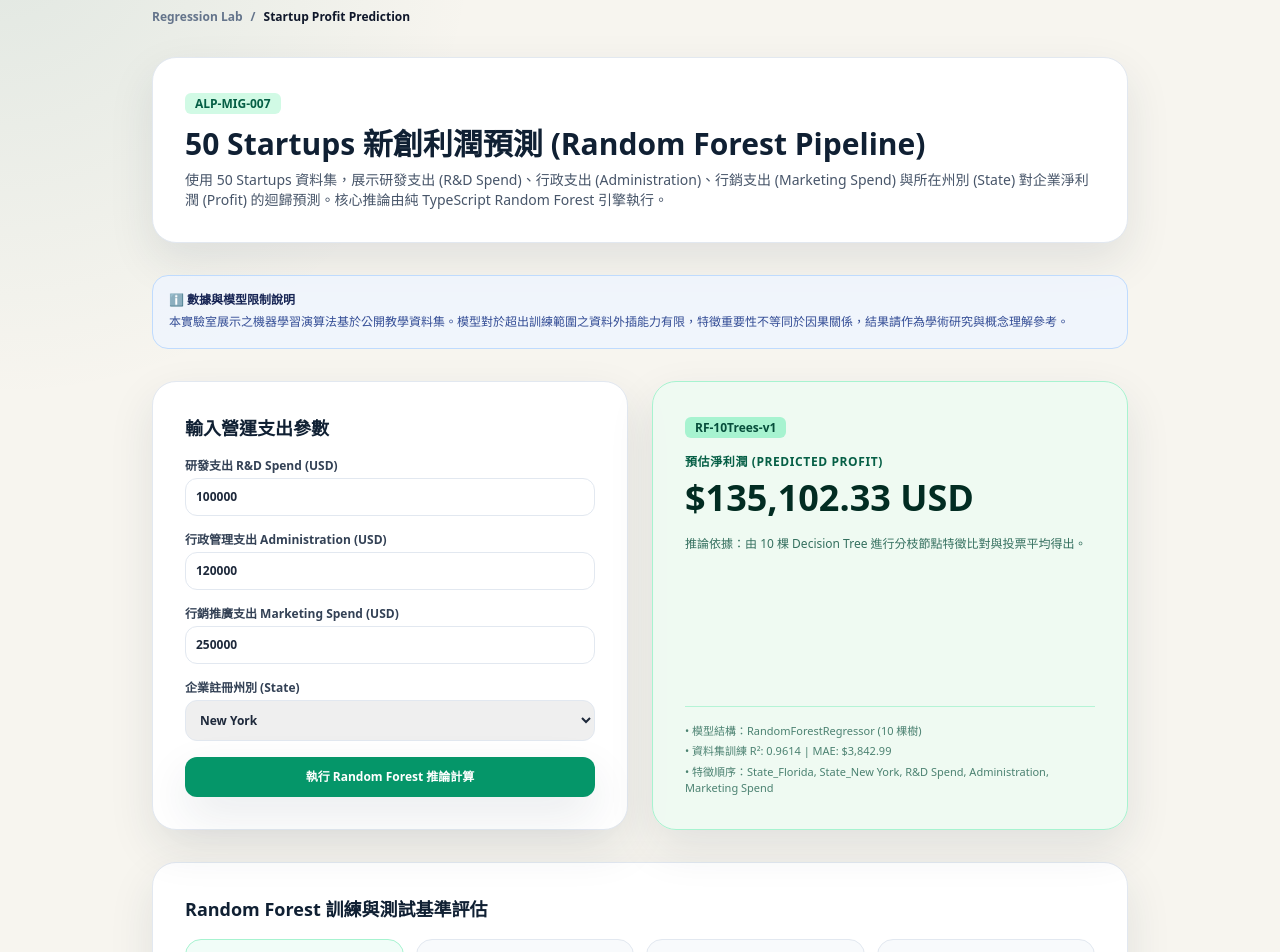
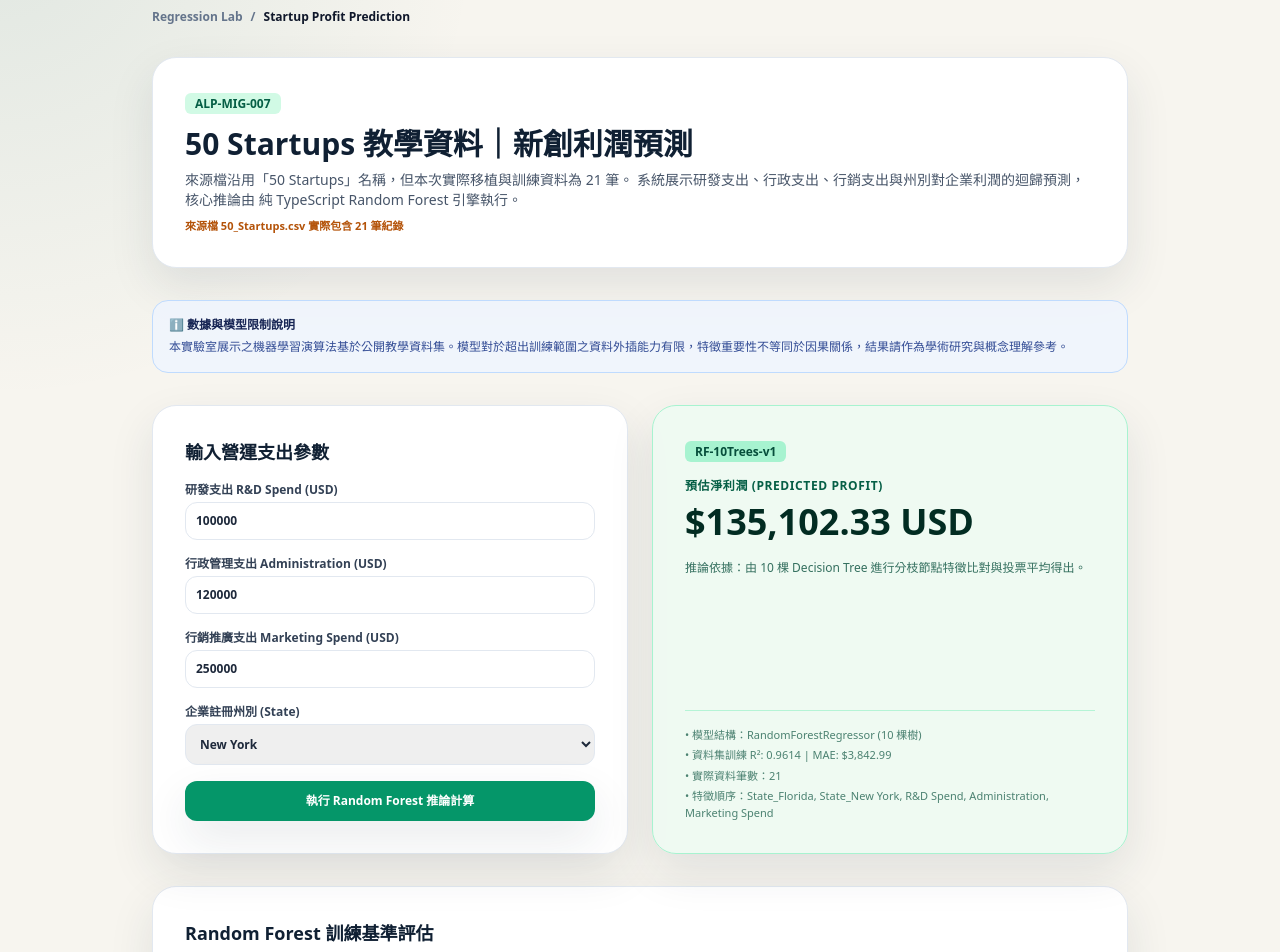
Before and after one commit to gshan1209-cell/AI-Learning-Portfolio, a Next.js app: page /regression-lab/startup-profit in a window 1280 px wide. Shown: the part 80-1032 px from the top of the page. Built offline with nearby package versions, Linux system fonts and the light colour scheme.

Commit message:
fix: display actual startup dataset size

```diff
--- a/src/app/regression-lab/startup-profit/page.tsx
+++ b/src/app/regression-lab/startup-profit/page.tsx
@@ -24,43 +24,43 @@ export default function StartupProfitPage() {
 
   return (
     <div className="mx-auto max-w-5xl space-y-8 px-4 py-8 md:px-6">
-      {/* Breadcrumb */}
       <div className="flex items-center gap-2 text-xs font-semibold text-slate-500">
         <Link href="/regression-lab" className="hover:text-brand">Regression Lab</Link>
         <span>/</span>
-        <span className="text-slate-900 font-bold">Startup Profit Prediction</span>
+        <span className="font-bold text-slate-900">Startup Profit Prediction</span>
       </div>
 
-      {/* Header */}
       <div className="rounded-3xl border border-slate-200 bg-white p-6 shadow-soft md:p-8">
         <span className="rounded-md bg-emerald-100 px-2.5 py-0.5 text-xs font-bold text-emerald-800">
           ALP-MIG-007
         </span>
         <h1 className="mt-3 text-2xl font-black text-ink md:text-3xl">
-          50 Startups 新創利潤預測 (Random Forest Pipeline)
+          50 Startups 教學資料｜新創利潤預測
         </h1>
         <p className="mt-2 text-xs leading-relaxed text-slate-600 md:text-sm">
-          使用 50 Startups 資料集，展示研發支出 (R&D Spend)、行政支出 (Administration)、行銷支出 (Marketing Spend) 與所在州別 (State) 對企業淨利潤 (Profit) 的迴歸預測。核心推論由純 TypeScript Random Forest 引擎執行。
+          來源檔沿用「50 Startups」名稱，但本次實際移植與訓練資料為 {metadata.datasetRows} 筆。
+          系統展示研發支出、行政支出、行銷支出與州別對企業利潤的迴歸預測，核心推論由
+          純 TypeScript Random Forest 引擎執行。
+        </p>
+        <p className="mt-2 text-[11px] font-semibold text-amber-700">
+          {metadata.datasetNote}
         </p>
       </div>
 
-      {/* General Ethics & Domain Notice */}
       <EthicsNotice type="general" />
 
-      {/* Prediction Form & Interactive Lab */}
       <div className="grid gap-6 md:grid-cols-2">
-        {/* Form Inputs */}
-        <div className="rounded-3xl border border-slate-200 bg-white p-6 shadow-soft md:p-8 space-y-4">
+        <div className="space-y-4 rounded-3xl border border-slate-200 bg-white p-6 shadow-soft md:p-8">
           <h3 className="text-lg font-black text-ink">輸入營運支出參數</h3>
 
           <div>
-            <label className="block text-xs font-bold text-slate-700">研發支出 R&D Spend (USD)</label>
+            <label className="block text-xs font-bold text-slate-700">研發支出 R&amp;D Spend (USD)</label>
             <input
               type="number"
               min="0"
               max="1000000"
               value={input.rdSpend}
-              onChange={(e) => setInput({ ...input, rdSpend: Number(e.target.value) })}
+              onChange={(event) => setInput({ ...input, rdSpend: Number(event.target.value) })}
               className="mt-1 w-full rounded-xl border border-slate-200 p-2.5 text-xs font-bold text-slate-800 shadow-2xs focus:border-brand focus:outline-none"
             />
           </div>
@@ -72,7 +72,7 @@ export default function StartupProfitPage() {
               min="0"
               max="1000000"
               value={input.administration}
-              onChange={(e) => setInput({ ...input, administration: Number(e.target.value) })}
+              onChange={(event) => setInput({ ...input, administration: Number(event.target.value) })}
               className="mt-1 w-full rounded-xl border border-slate-200 p-2.5 text-xs font-bold text-slate-800 shadow-2xs focus:border-brand focus:outline-none"
             />
           </div>
@@ -84,7 +84,7 @@ export default function StartupProfitPage() {
               min="0"
               max="1000000"
               value={input.marketingSpend}
-              onChange={(e) => setInput({ ...input, marketingSpend: Number(e.target.value) })}
+              onChange={(event) => setInput({ ...input, marketingSpend: Number(event.target.value) })}
               className="mt-1 w-full rounded-xl border border-slate-200 p-2.5 text-xs font-bold text-slate-800 shadow-2xs focus:border-brand focus:outline-none"
             />
           </div>
@@ -93,7 +93,10 @@ export default function StartupProfitPage() {
             <label className="block text-xs font-bold text-slate-700">企業註冊州別 (State)</label>
             <select
               value={input.state}
-              onChange={(e) => setInput({ ...input, state: e.target.value as "New York" | "California" | "Florida" })}
+              onChange={(event) => setInput({
+                ...input,
+                state: event.target.value as "New York" | "California" | "Florida",
+              })}
               className="mt-1 w-full rounded-xl border border-slate-200 p-2.5 text-xs font-bold text-slate-800 shadow-2xs focus:border-brand focus:outline-none"
             >
               <option value="New York">New York</option>
@@ -110,13 +113,14 @@ export default function StartupProfitPage() {
           </button>
         </div>
 
-        {/* Prediction Results Display */}
         <div className="flex flex-col justify-between rounded-3xl border border-emerald-200 bg-emerald-50/60 p-6 shadow-soft md:p-8">
           <div>
             <span className="rounded-md bg-emerald-200 px-2.5 py-0.5 text-xs font-bold text-emerald-900">
               {output.modelVersion}
             </span>
-            <div className="mt-4 text-xs font-bold text-emerald-800 uppercase tracking-wider">預估淨利潤 (PREDICTED PROFIT)</div>
+            <div className="mt-4 text-xs font-bold uppercase tracking-wider text-emerald-800">
+              預估淨利潤 (PREDICTED PROFIT)
+            </div>
             <div className="mt-2 text-4xl font-black text-emerald-950">
               ${output.predictedProfit.toLocaleString()} USD
             </div>
@@ -125,22 +129,26 @@ export default function StartupProfitPage() {
             </p>
           </div>
 
-          <div className="mt-6 border-t border-emerald-200/80 pt-4 space-y-1 text-[11px] text-emerald-900/70">
+          <div className="mt-6 space-y-1 border-t border-emerald-200/80 pt-4 text-[11px] text-emerald-900/70">
             <div>• 模型結構：{metadata.modelType} ({metadata.nEstimators} 棵樹)</div>
-            <div>• 資料集訓練 R²: {(metadata.trainingMetrics || metadata.metrics!).rSquared.toFixed(4)} | MAE: ${(metadata.trainingMetrics || metadata.metrics!).mae.toLocaleString()}</div>
+            <div>
+              • 資料集訓練 R²: {(metadata.trainingMetrics || metadata.metrics!).rSquared.toFixed(4)} | MAE: ${(metadata.trainingMetrics || metadata.metrics!).mae.toLocaleString()}
+            </div>
+            <div>• 實際資料筆數：{metadata.datasetRows}</div>
             <div>• 特徵順序：{metadata.featureOrder.join(", ")}</div>
           </div>
         </div>
       </div>
 
-      {/* Model Evaluation Grid */}
-      <MetricCardGrid metrics={metadata.trainingMetrics || metadata.metrics!} title="Random Forest 訓練與測試基準評估" />
+      <MetricCardGrid
+        metrics={metadata.trainingMetrics || metadata.metrics!}
+        title="Random Forest 訓練基準評估"
+      />
 
-      {/* Course link */}
       <div className="flex items-center justify-between rounded-3xl bg-slate-900 p-6 text-white">
         <div>
-          <div className="text-xs text-slate-400 font-bold uppercase tracking-wider">TEACHING COURSE</div>
-          <h3 className="text-lg font-bold">查看 50 Startups 新創利潤預測完整課程</h3>
+          <div className="text-xs font-bold uppercase tracking-wider text-slate-400">TEACHING COURSE</div>
+          <h3 className="text-lg font-bold">查看新創利潤預測完整課程</h3>
         </div>
         <Link
           href="/courses/startup-profit-prediction"
```
